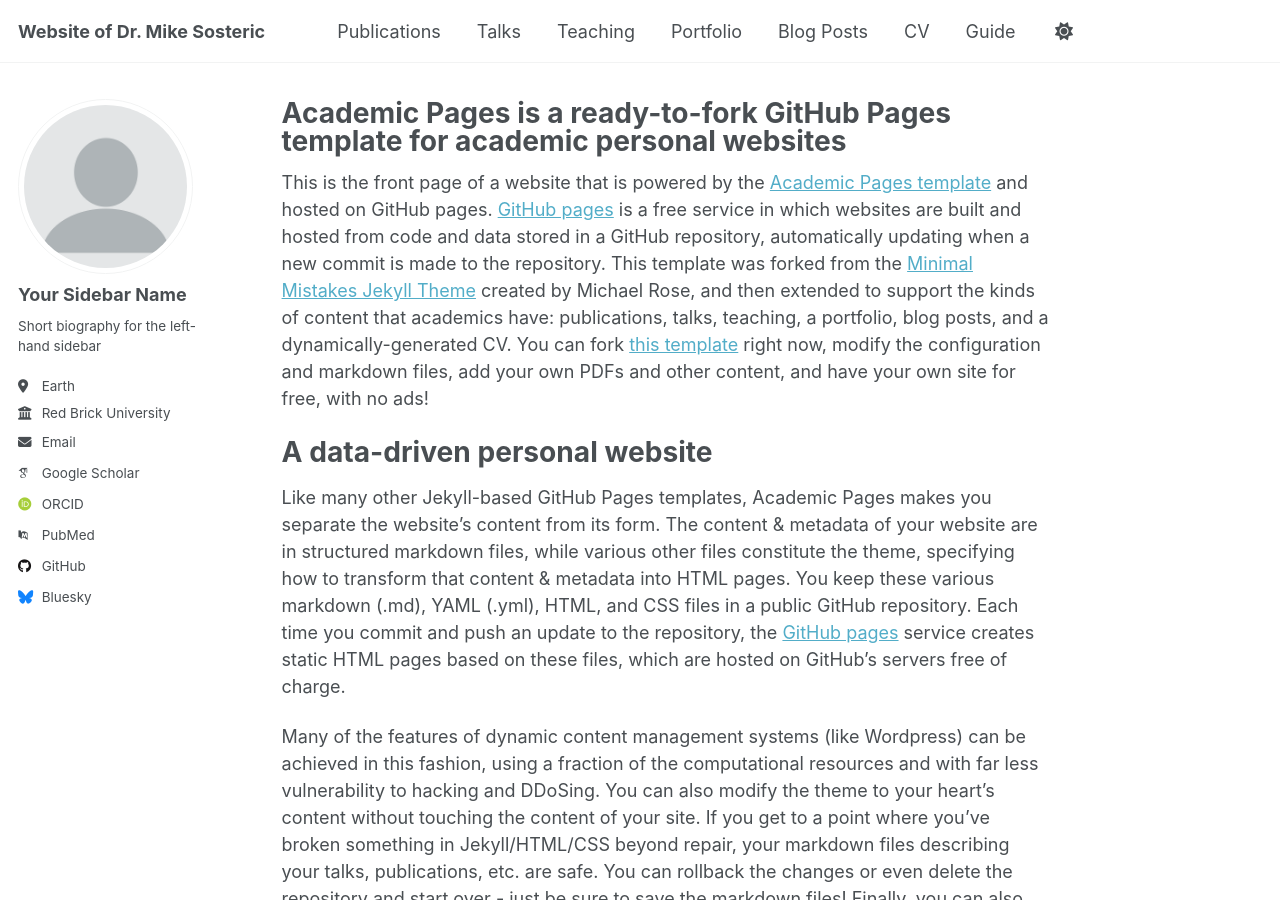
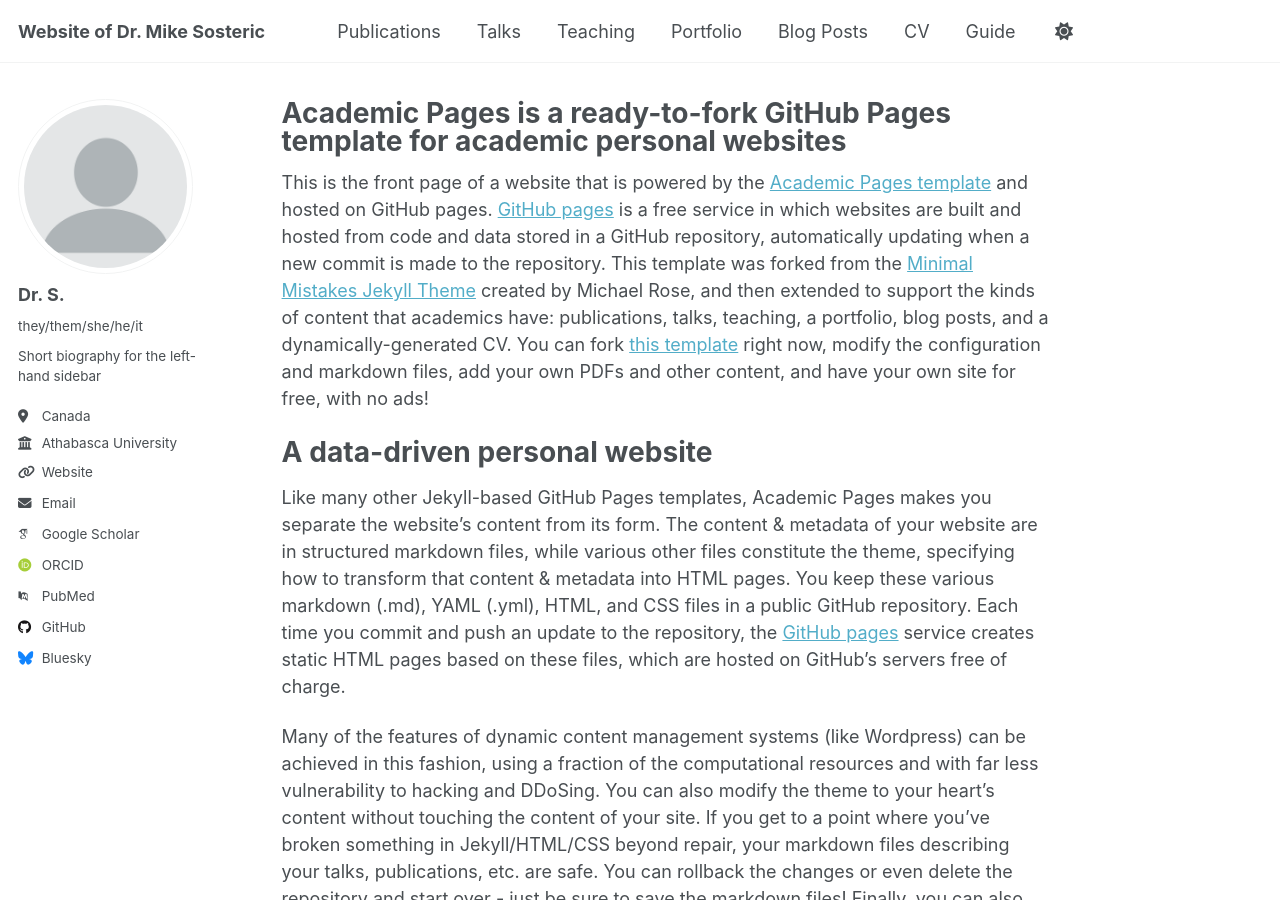
Before and after one commit to s1r0n/Dr.S, a Jekyll site: the page built from _pages/about.md, in a window 1280 px wide and 900 px high. Built offline with Jekyll 4.4.1, drawn with Linux system fonts in a browser that asks for light colours; some web fonts are replaced.

Commit message:
Update _config.yml

```diff
--- a/_config.yml
+++ b/_config.yml
@@ -13,7 +13,7 @@
 title_separator          : "-"
 name                     : &name "Mike Sosteric"
 description              : &description "Sociologist, educator, mystic, parent"
-url                      : https://academicpages.github.io # the base hostname & protocol for your site e.g. "https://[your GitHub username].github.io" or if you already have some other page hosted on Github then use "https://[your GitHub username].github.io/[Your Repo Name]"
+url                      : https://s1r0n.github.io # the base hostname & protocol for your site e.g. "https://[your GitHub username].github.io" or if you already have some other page hosted on Github then use "https://[your GitHub username].github.io/[Your Repo Name]"
 baseurl                  : "" # the subpath of your site, e.g. "/blog"
 repository               : "academicpages/academicpages.github.io"
 
@@ -23,13 +23,13 @@
 author:
   # Biographic information
   avatar           : "profile.png"
-  name             : "Your Sidebar Name"
-  pronouns         : # example: "she/her"
+  name             : "Dr. S."
+  pronouns         : "they/them/she/he/it"
   bio              : "Short biography for the left-hand sidebar"
-  location         : "Earth"
-  employer         : "Red Brick University"
-  uri              : # URL
-  email            : "none@example.org"
+  location         : "Canada"
+  employer         : "Athabasca University"
+  uri              : "https://www.athabascau.ca"
+  email            : "mikes@athabascau.ca"
 
   # Academic websites
   academia         : # URL
```
